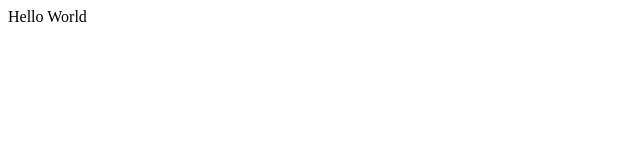
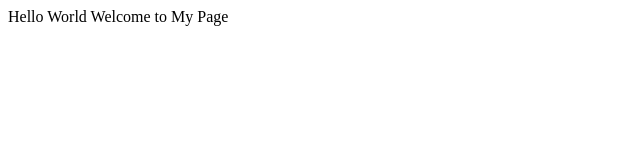
Before and after one commit to BlancaVill/CS-1030-Final-Project, a plain HTML site: page index.html in a window 1280 px wide. Shown: the whole page, without its empty margins (0-640 px from the left). Drawn offline with Linux system fonts and the light colour scheme.

Commit message:
Added New Sentence

```diff
--- a/index.html
+++ b/index.html
@@ -7,5 +7,7 @@
 </head>
 <body>
     Hello World
+
+    Welcome to My Page
 </body>
 </html>
```
